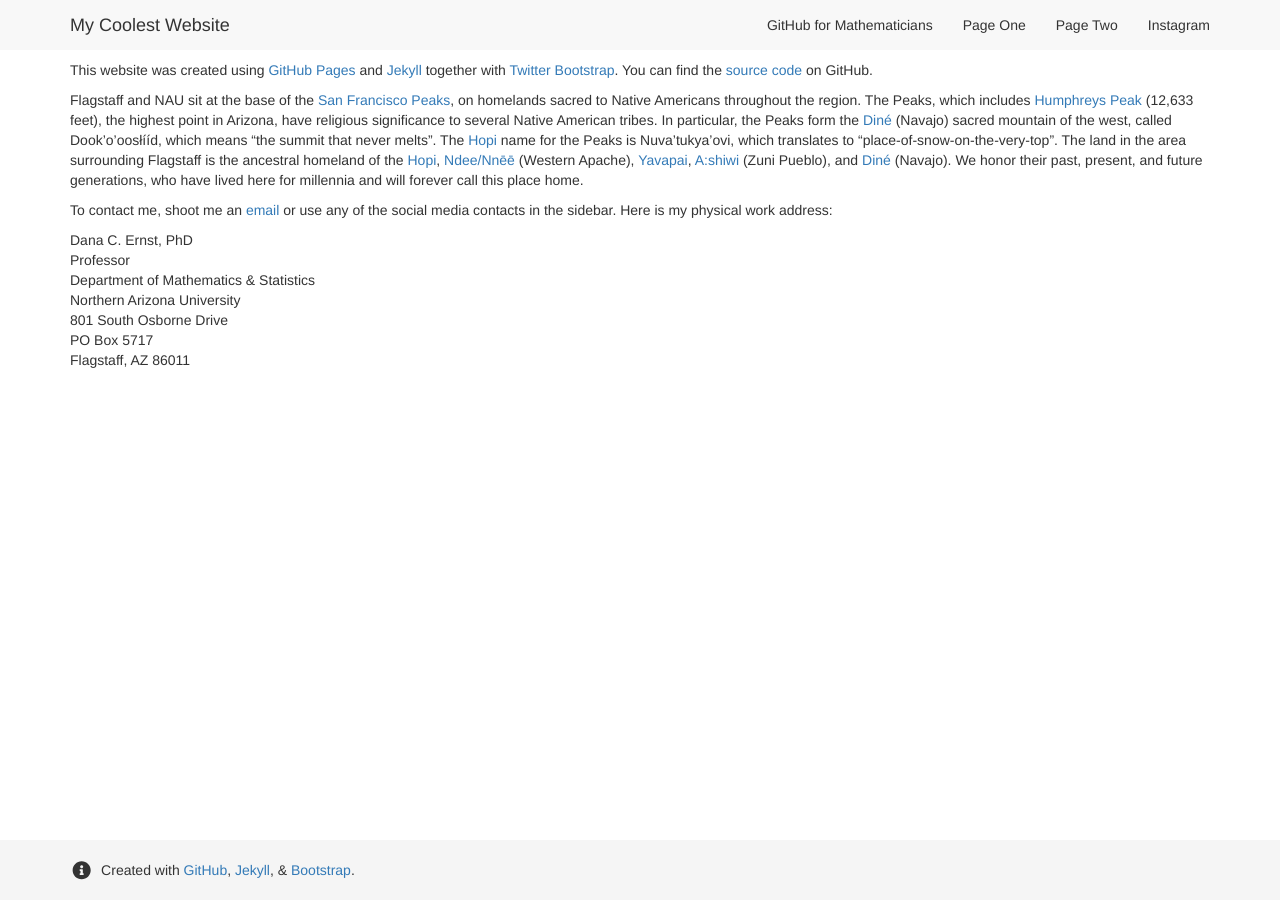
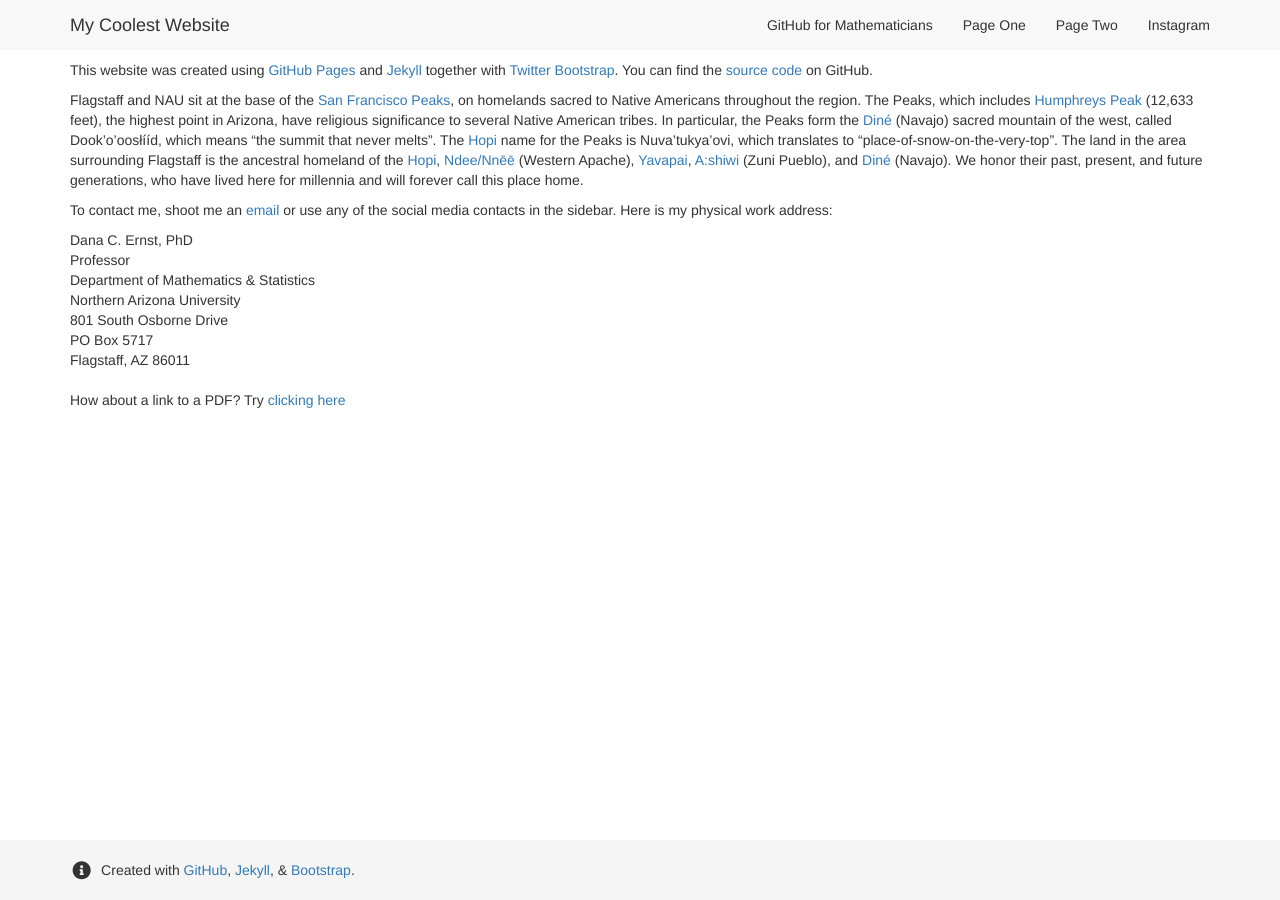
Before and after one commit to dcernst/SampleWebsite, a Jekyll site: the page built from index.md, in a window 1280 px wide. Built offline with Jekyll 4.4.1, drawn with Linux system fonts in a browser that asks for light colours; nearby versions of some CDN libraries.

Commit message:
Adding PDF

```diff
--- a/index.md
+++ b/index.md
@@ -18,3 +18,5 @@ Northern Arizona University<br />
 PO Box 5717<br />
 Flagstaff, AZ  86011
 </address>
+
+How about a link to a PDF?  Try [clicking here]({ site.baseurl }}/files/HW10.pdf)
```
Also changed, not shown: 1 other file.
